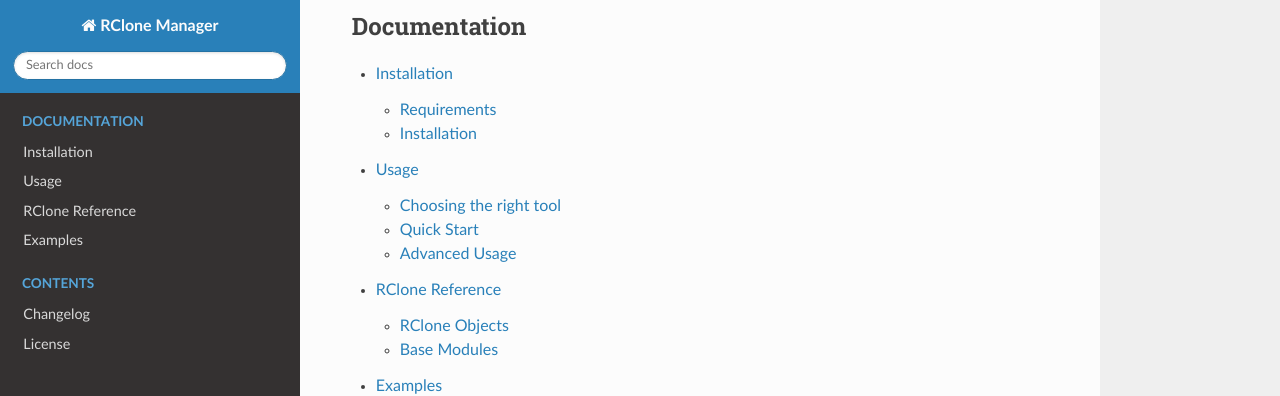
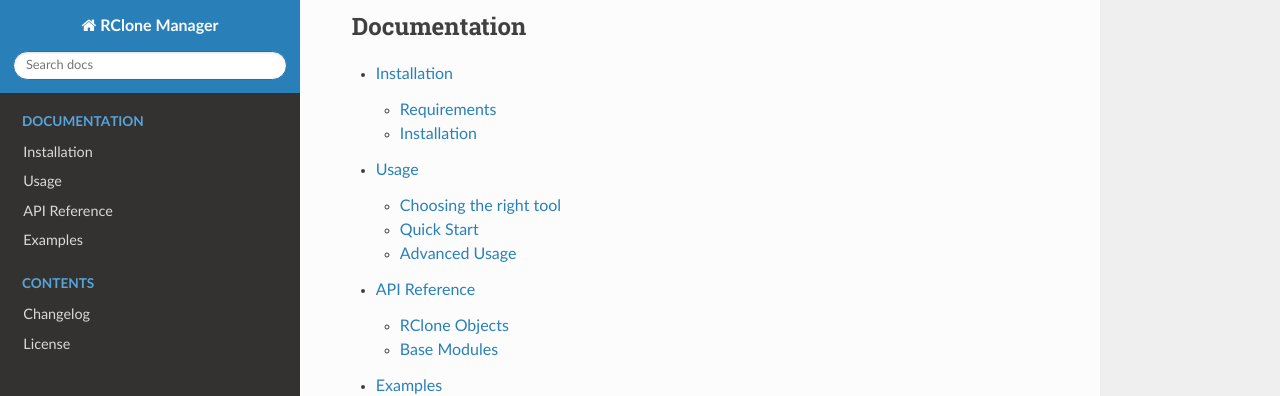
Before and after one commit to batuhan0sanli/rclone-manager, a Sphinx documentation site: the page built from docs/index.rst, in a window 1280 px wide and 900 px high, scrolled down 899 px. Shown: the top 396 px of the window. Built offline with Sphinx 7.4.7 and the Read the Docs theme 2.0.0, drawn with Linux system fonts in a browser that asks for light colours.

Commit message:
change RClone Reference name to API Reference

```diff
--- a/docs/documentation/modules.rst
+++ b/docs/documentation/reference.rst
@@ -1,4 +1,4 @@
-RClone Reference
+API Reference
 ================
 
 RClone is a command line program to sync files and directories to and from
--- a/docs/index.rst
+++ b/docs/index.rst
@@ -49,7 +49,7 @@
 
    documentation/installation
    documentation/usage
-   documentation/modules
+   documentation/reference
    documentation/examples
 
 .. toctree::
```
